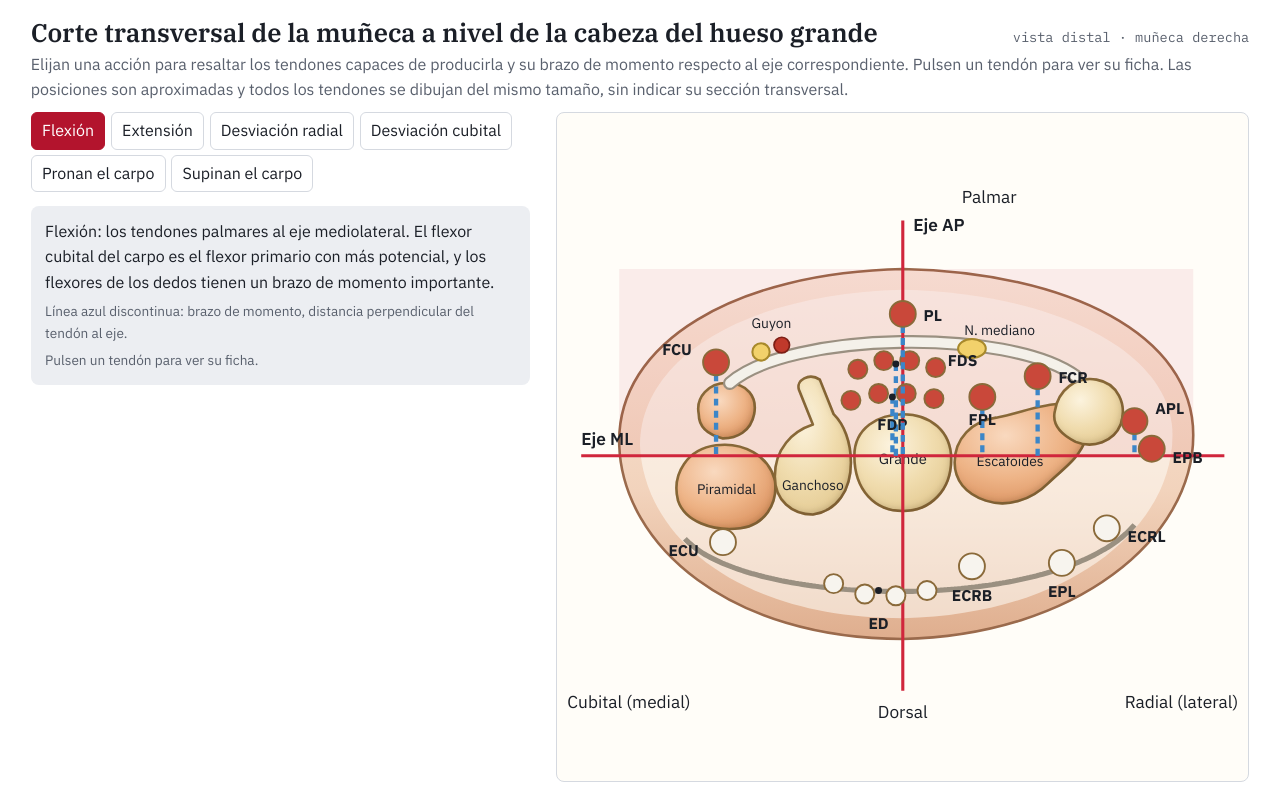
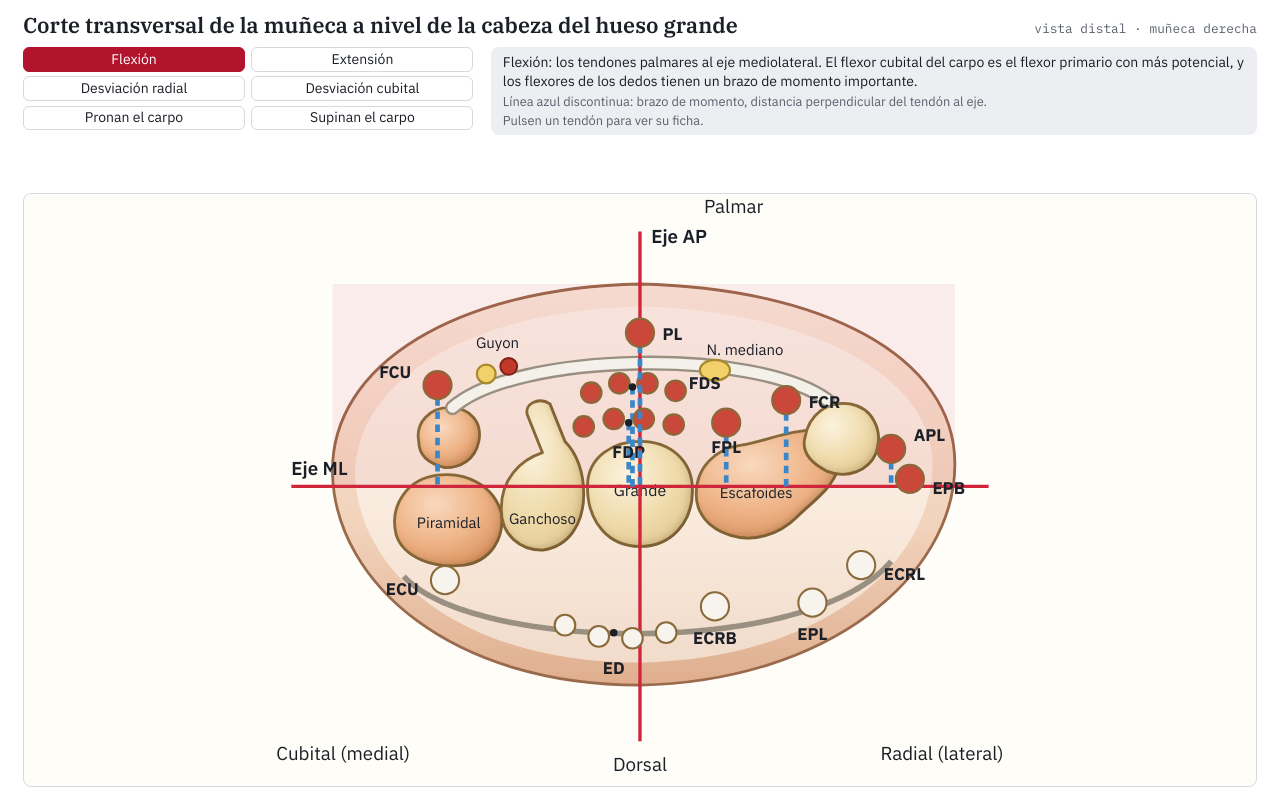
Before and after one commit to marconav-ucm/visor-html-ppt, a plain HTML site: page artefactos/muneca-corte-transversal.html in a window 1280 px wide. Drawn offline with Linux system fonts and the light colour scheme.

Commit message:
Corte transversal: menú y ficha arriba, figura a pantalla casi completa
Co-Authored-By: Claude Opus 5.5 <noreply@anthropic.com>
Claude-Session: https://claude.ai/code/session_01B3pzi2UZ2tNRx3EYtqmYbH

```diff
--- a/artefactos/muneca-corte-transversal.html
+++ b/artefactos/muneca-corte-transversal.html
@@ -165,21 +165,22 @@ footer{color:var(--muted);font-size:.82rem;padding-block:2rem}
 @media (prefers-reduced-motion:reduce){*{transition:none!important}}
 </style>
 <style>
-/* ajuste a diapositiva 16:9 */
+/* ajuste a diapositiva 16:9: menú arriba a la izquierda, datos arriba a la derecha, figura debajo */
 html,body{height:100%;margin:0}
 body{overflow:hidden;background:var(--surface)}
 body::before{display:none}
-.slide{height:100vh;box-sizing:border-box;padding:2.2vh 2.4vw;display:flex;flex-direction:column}
+.slide{height:100vh;box-sizing:border-box;padding:1.6vh 1.8vw;display:flex;flex-direction:column}
 .slide .lab{border:0;margin:0;padding:0;flex:1;display:flex;flex-direction:column;min-height:0;background:transparent}
-.slide .lab .head h3{font-size:clamp(1rem,3.2vh,1.9rem)}
-.slide .lab .tag{font-size:clamp(.65rem,1.7vh,.95rem)}
-.slide .lab>p{font-size:clamp(.7rem,2vh,1.05rem);margin:.4vh 0 0;color:var(--muted)}
-.slide .lab-grid{flex:1;min-height:0;display:grid;grid-template-columns:minmax(0,.9fr) minmax(0,1.25fr);gap:2vw;margin-top:1.2vh;align-items:stretch}
-.slide .ctrl{overflow:auto;min-height:0;font-size:clamp(.7rem,2vh,1rem)}
-.slide .seg button{font-size:clamp(.7rem,2vh,1rem);padding:.6vh .8vw}
-.slide .out{font-size:clamp(.7rem,2vh,1rem)}
-.slide .src{font-size:clamp(.6rem,1.7vh,.88rem)}
-.slide svg.fig{width:100%;height:100%;max-height:100%;min-height:0}
+.slide .lab .head h3{font-size:clamp(.9rem,2.7vh,1.6rem)}
+.slide .lab .tag{font-size:clamp(.6rem,1.6vh,.9rem)}
+.slide .lab>p{display:none}
+.slide .lab-grid{flex:1;min-height:0;display:grid;grid-template-columns:minmax(0,1fr);grid-template-rows:auto minmax(0,1fr);gap:1.2vh;margin-top:1vh}
+.slide .ctrl{display:grid;grid-template-columns:minmax(0,1fr) minmax(0,1.7fr);gap:1.4vw;align-items:stretch;height:17vh;min-height:0}
+.slide .seg{display:grid;grid-template-columns:1fr 1fr;gap:.6vh .5vw;align-content:start}
+.slide .seg button{font-size:clamp(.6rem,1.75vh,.95rem);padding:.35vh .5vw;line-height:1.2}
+.slide .out{font-size:clamp(.6rem,1.75vh,.95rem);overflow:auto;min-height:0;padding:.7vh .9vw;gap:.25vh;line-height:1.35}
+.slide .src{font-size:clamp(.55rem,1.6vh,.82rem)}
+.slide svg.fig{width:100%;height:100%;min-height:0}
 </style>
 </head>
 <body>
@@ -209,7 +210,7 @@ body::before{display:none}
         </div>
         <div class="out" id="se-out" aria-live="polite"></div>
       </div>
-      <svg class="fig" id="se-svg" viewBox="0 0 400 330" role="img" aria-labelledby="se-t"><title id="se-t">Corte transversal de la muñeca con los ejes mediolateral y anteroposterior y la posición de los tendones</title></svg>
+      <svg class="fig" id="se-svg" viewBox="2 14 396 316" role="img" aria-labelledby="se-t"><title id="se-t">Corte transversal de la muñeca con los ejes mediolateral y anteroposterior y la posición de los tendones</title></svg>
     </div>
   </div>
 </div>
```
